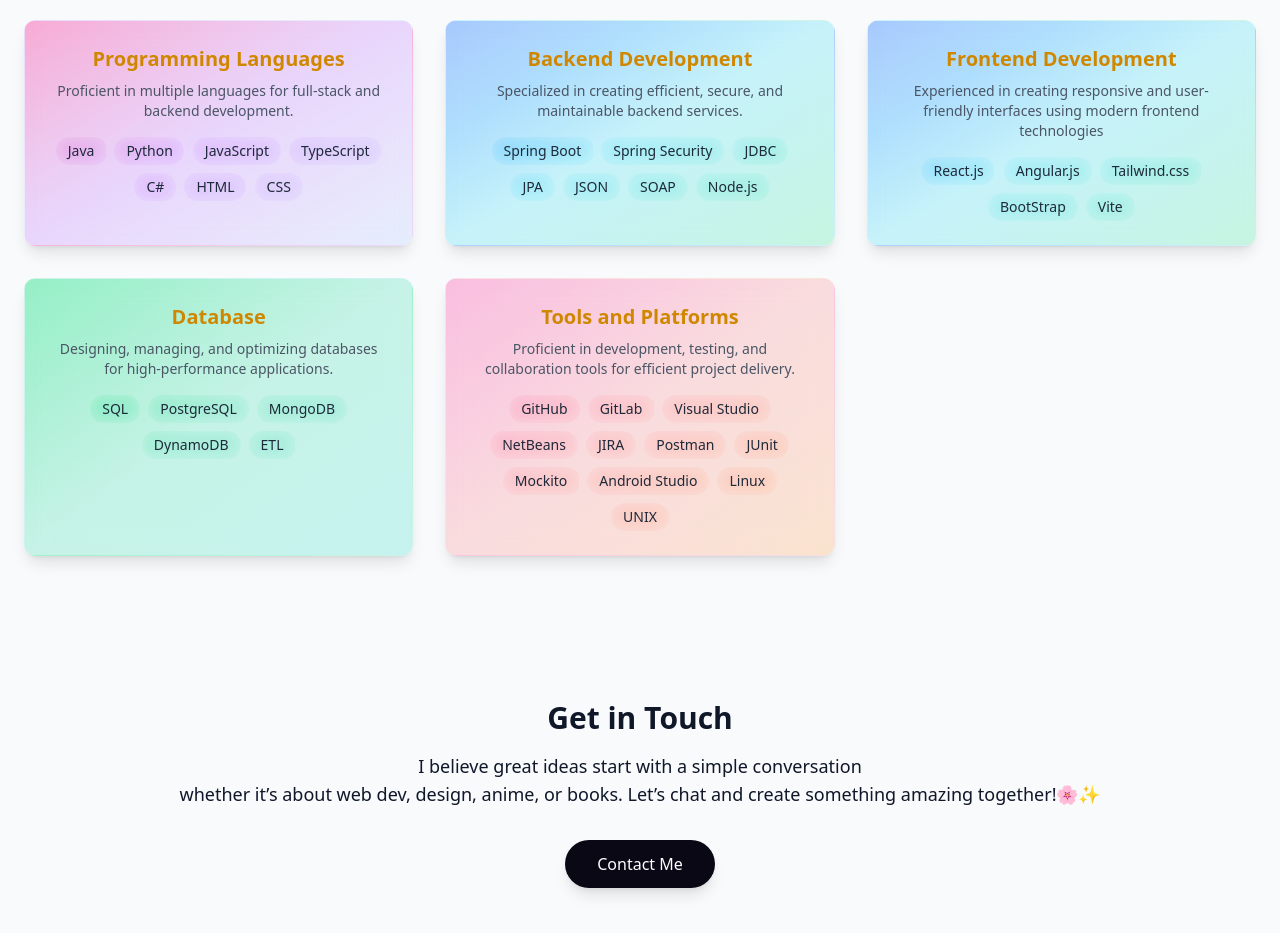
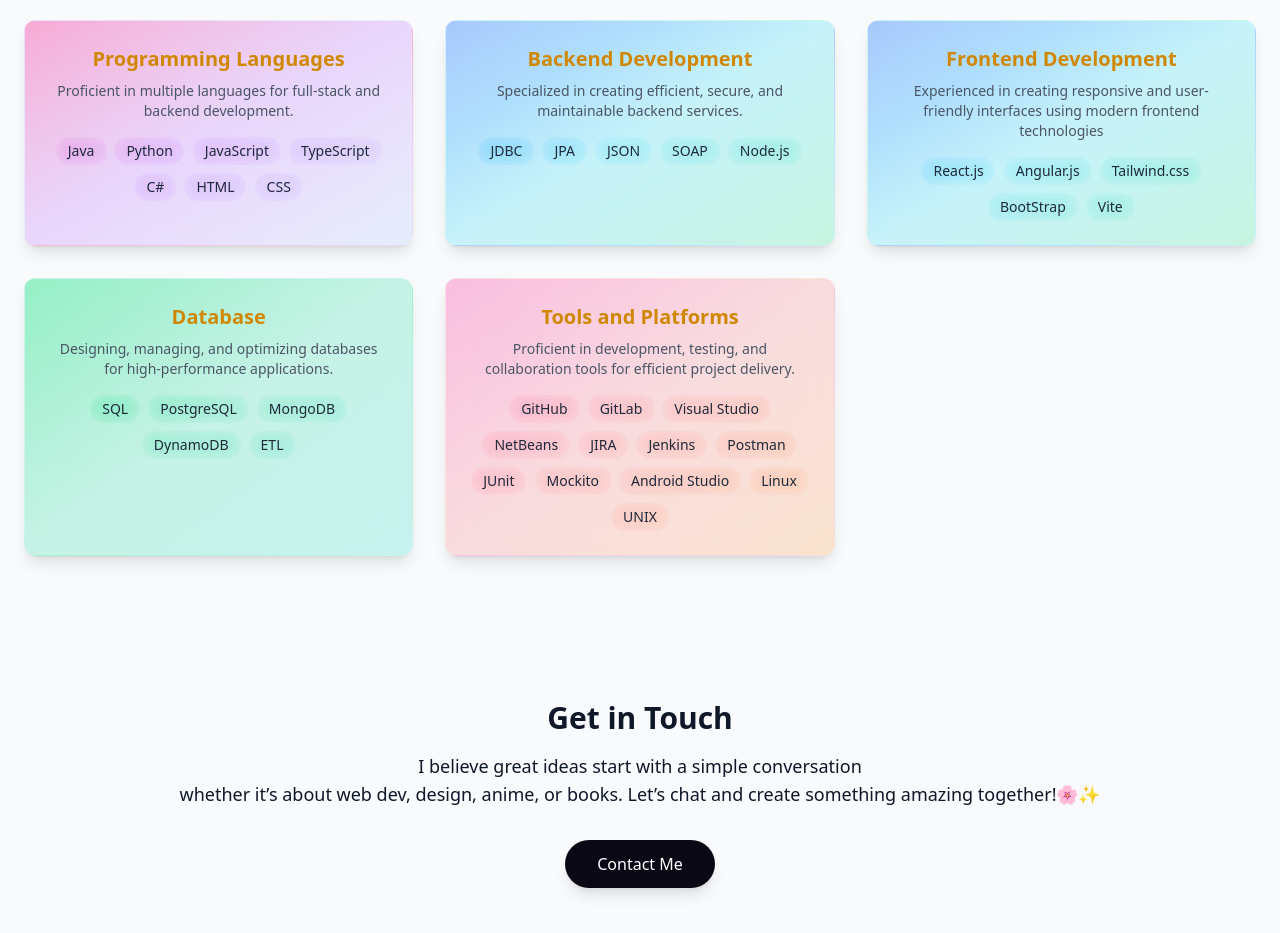
Before and after one commit to SameenHafsa/sameenhafsaa, a React (Vite) app: page / in a window 1280 px wide. Shown: the part 2120-3053 px from the top of the page. Built offline with nearby package versions, Linux system fonts and the light colour scheme.

Commit message:
Update SkillsSection.jsx

```diff
--- a/src/components/SkillsSection.jsx
+++ b/src/components/SkillsSection.jsx
@@ -10,7 +10,7 @@
       title: "Backend Development",
       desc: "Specialized in creating efficient, secure, and maintainable backend services.",
       skills: [
-        "Spring Boot", "Spring Security", "JDBC", "JPA", "JSON", "SOAP", "Node.js"
+        "JDBC", "JPA", "JSON", "SOAP", "Node.js"
       ],
       gradient: "from-blue-500/40 via-cyan-400/20 to-green-400/20",
     },
@@ -32,7 +32,7 @@
       title: "Tools and Platforms",
       desc: "Proficient in development, testing, and collaboration tools for efficient project delivery.",
       skills: [
-        "GitHub", "GitLab", "Visual Studio", "NetBeans", "JIRA", "Postman", "JUnit", "Mockito", "Android Studio", "Linux", "UNIX"
+        "GitHub", "GitLab", "Visual Studio", "NetBeans", "JIRA", "Jenkins", "Postman", "JUnit", "Mockito", "Android Studio", "Linux", "UNIX"
       ],
       gradient: "from-pink-400/40 via-red-400/20 to-orange-400/20",
     },
```
